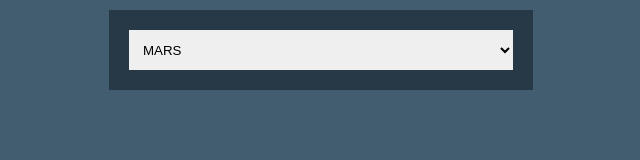
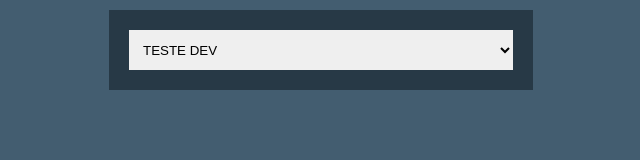
Before and after one commit to kauecurti/testecode, a Vue app: page / in a window 1280 px wide. Shown: the top 160 px of the page, without its empty margins (319-959 px from the left). Built offline with nearby package versions, Linux system fonts and the light colour scheme; the HTML template or start-up script is replaced by a standard one.

Commit message:
add teste

```diff
--- a/src/components/Space.vue
+++ b/src/components/Space.vue
@@ -4,16 +4,8 @@
     <div class="space">
       <div class="options">
         <select id="planets" v-model="planetColor" aria-label="Planets">
-          <option value="#ff5f40">Mars</option>
-          <option value="#cca770">Venus</option>
-          <option value="#cca770">Venus</option>
-          <option value="#cca770">Venus</option>
-          <option value="#cca770">Venus</option>
-          <option value="#cca770">Venus</option>
-          <option value="#cca770">Venus</option>
-          <option value="#cca770">Venus</option>
-          <option value="#cca770">Venus</option>
-          <option value="#cca770">Venus</option>
+          <option value="#ff5f40">teste dev</option>
+
         </select>
       </div>
 
```
